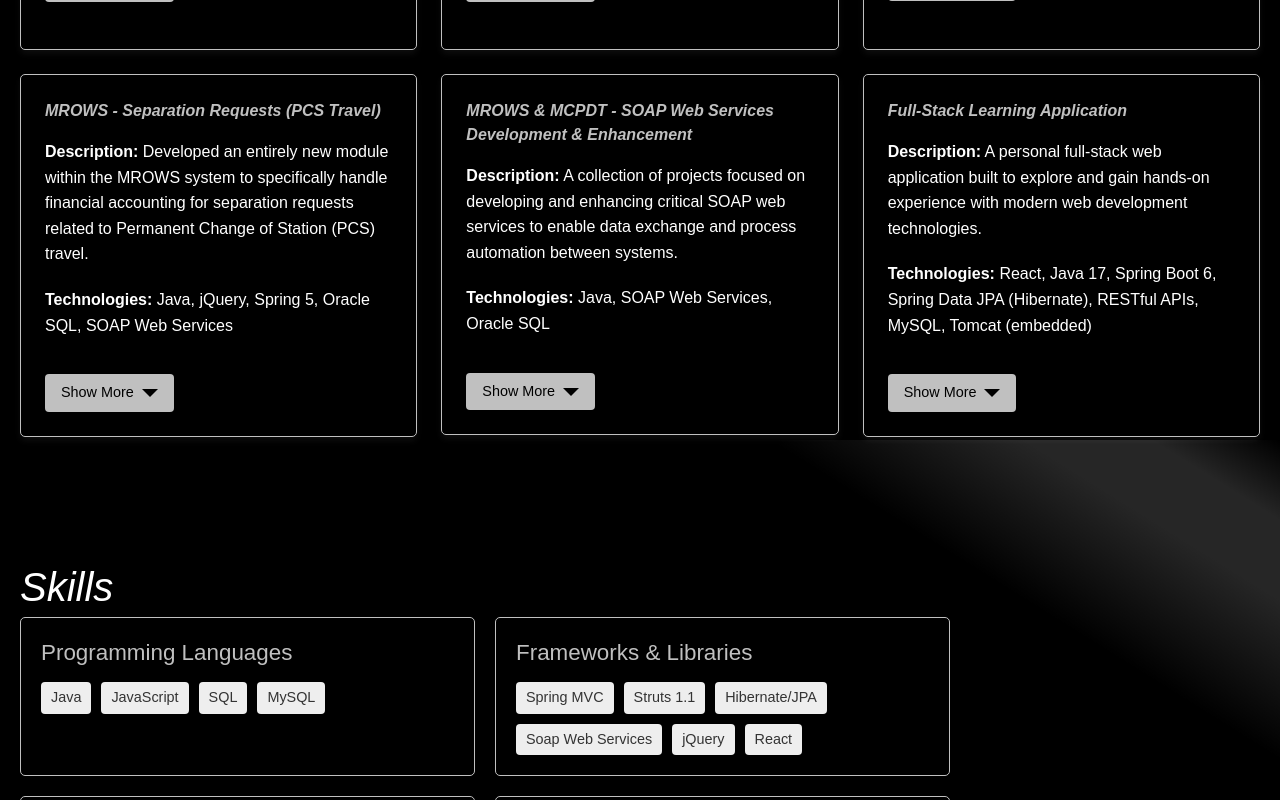
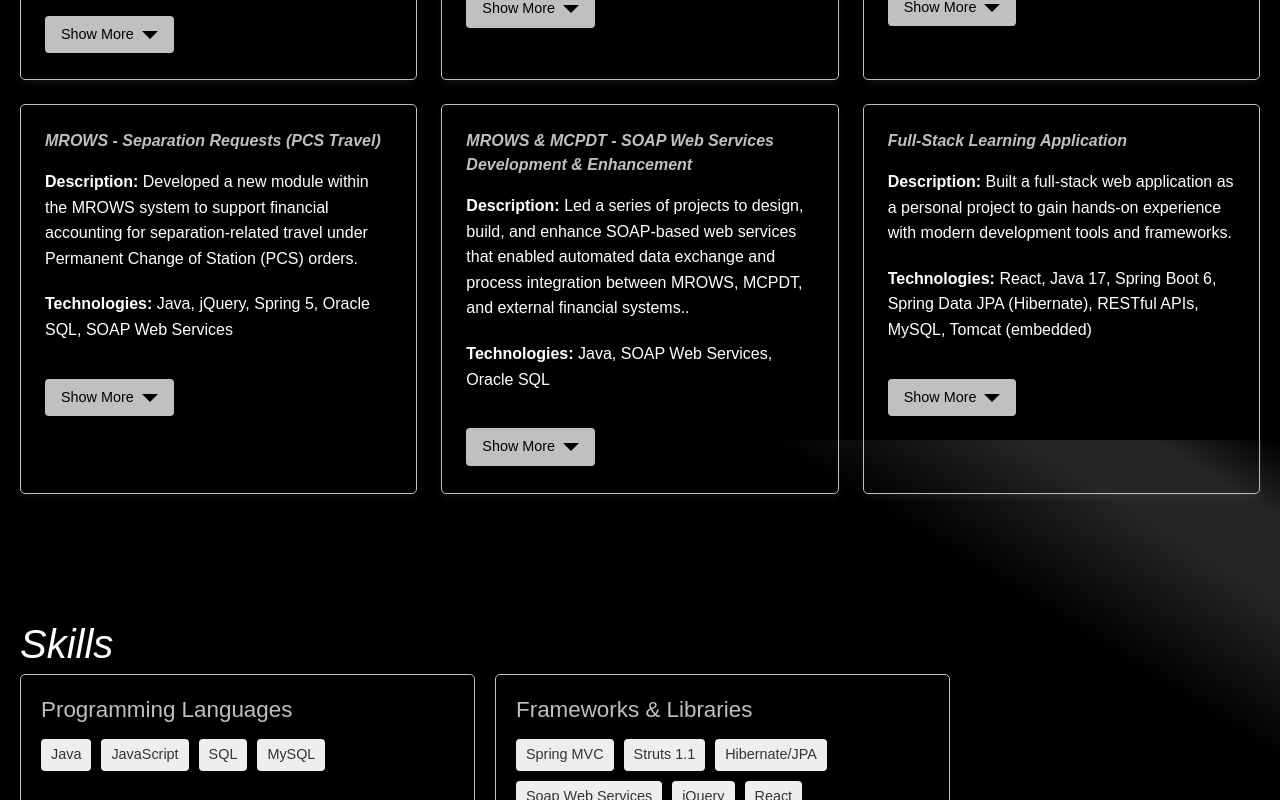
Before and after one commit to ethan5191/portfolio_v2, a Next.js app: page / in a window 1280 px wide. Shown: the part 3560-4360 px from the top of the page. Built offline with nearby package versions, Linux system fonts and the light colour scheme.

Commit message:
Updated project cards descriptions, increased size, and added a ul/li for the tech details on each project.

```diff
--- a/app/components/projects2/ProjectCard2.tsx
+++ b/app/components/projects2/ProjectCard2.tsx
@@ -1,6 +1,6 @@
 'use client';
 
-import React, { useRef, useState } from 'react';
+import React, {useRef, useState} from 'react';
 import styles from './projects2Section.module.css';
 import Project from "./project";
 
@@ -8,7 +8,7 @@ interface ProjectCardProps {
     project: Project;
 }
 
-const ProjectCard: React.FC<ProjectCardProps> = ({ project }) => {
+const ProjectCard: React.FC<ProjectCardProps> = ({project}) => {
     // *** Each instance of ProjectCard gets its own state and ref ***
     const [expanded, setExpanded] = useState(false);
     const detailsRef = useRef<HTMLDivElement>(null);
@@ -35,7 +35,14 @@ const ProjectCard: React.FC<ProjectCardProps> = ({ project }) => {
             >
                 <div className={styles.detailsInner}>
                     <p><strong>Role:</strong> {project.role}</p>
-                    <p><strong>Technical Highlights:</strong> {project.technicalDetails}</p>
+                    <p><strong>Technical Highlights:</strong></p>
+                    <ul>
+                        {project.technicalDetails.map((detail) => (
+                            <li key={detail}>
+                                {detail}
+                            </li>
+                        ))}
+                    </ul>
                     <p><strong>Impact:</strong> {project.impact}</p>
                 </div>
             </div>
--- a/app/components/projects2/Projects2Section.tsx
+++ b/app/components/projects2/Projects2Section.tsx
@@ -11,57 +11,71 @@ const myProjects = [
     {
         id: 'mrows-travel',
         title: 'MROWS - Travel Claim Module',
-        description: 'Developed a significant module within the MROWS system to automate travel claim processing, integrating with the external DTMS system.',
-        role: 'Collaborated on the full-stack design and implementation. My key contributions included creating new database architecture, developing both the user interface elements (UI) and backend processing logic, building the outgoing SOAP web service integration with DTMS, and designing the incoming reconciliation/rejection web service that received payment information.',
+        description: 'Led the development of a critical module within the MROWS system to automate the travel claim submission and processing workflow. This module integrated with the external DTMS system to streamline approvals and payments.',
+        role: 'Collaborated on the full-stack design and implementation. Key contributions included architecting a new database schema, developing user interface components and backend logic, building an outgoing SOAP web service to DTMS, and designing an incoming reconciliation/rejection service to receive payment confirmations and status updates.',
         technologies: ['Java', 'Spring 5 MVC', 'jQuery', 'SOAP', 'Oracle SQL', 'JSPs'],
-        technicalDetails: 'Designed and implemented new database architecture; developed UI elements and backend processing logic; built the outgoing web service call to DTMS; designed the incoming reconciliation web service.',
-        impact: 'This project significantly streamlined the travel claim submission process, reducing a manual workflow that previously took weeks down to just a couple of hours before a Marine received payment. Between 2019 and 2024, the module successfully processed an average of 2300 travel claims annually.',
+        technicalDetails: ['Designed and implemented a new relational database architecture to support claim data lifecycle.',
+            'Developed both frontend UI components and backend logic for claims submission and tracking.',
+            'Built outgoing SOAP-based web service integration with DTMS for data transmission.',
+            'Designed incoming web service endpoint to handle payment reconciliation and rejections from DTMS.'],
+        impact: 'Automated and accelerated a previously manual workflow, reducing the claim processing time from several weeks to just a few hours. From 2019 to 2024, the module processed an average of 2,300 travel claims annually, significantly improving financial timeliness for Marines.',
     },
     {
         id: 'mrows-dai',
         title: 'MROWS - SABRS to DAI Transition',
-        description: 'Led the development effort to transition funding information from the MROWS system to the Department of Defense\'s official accounting system, DAI.',
-        role: 'Served as the main developer on this critical transition project.',
+        description: 'Led the modernization of MROWS financial integrations by transitioning from the legacy SABRS system to the Department of Defense\’s new standard accounting system, the Defense Agencies Initiative (DAI).',
+        role: 'Served as the primary developer on this high-visibility project, responsible for the full lifecycle of design, development, and deployment.',
         technologies: ['Java', 'Spring 5 MVC', 'Quartz Scheduler', 'Oracle SQL', 'JSPs'],
-        technicalDetails: 'Designed and implemented the automated process for creating DAI records and securely transmitting this data via XML on a scheduled basis, setting up two distinct scheduled jobs.',
-        impact: 'Successfully enabled MROWS to integrate with the DoD\'s standard accounting system, significantly streamlining the audit process. This transition contributed to the Marine Corps achieving clean financial audits for the past two years.',
+        technicalDetails: ['Designed and implemented an automated process to generate DAI-compliant XML records.',
+            'Created two distinct scheduled jobs using Quartz Scheduler to manage secure, periodic data transmission.',
+            'Ensured secure and reliable integration with DAI to meet strict DoD financial and security requirements.'],
+        impact: 'Enabled MROWS to fully integrate with the DoD’s standard accounting platform, streamlining financial reporting and audit readiness. This project directly contributed to the Marine Corps achieving clean financial audit outcomes for two consecutive years..',
     },
     {
         id: 'mcpdt-slo',
         title: 'MCPDT - Funding Structure Transition (LOA to SFIS SLOA)',
-        description: 'Updated the funding allocation process within the MCPDT system to transition from a legacy LOA structure to the standardized SFIS SLOA.',
-        role: 'Served as the sole developer responsible for designing and implementing this new logical process.',
+        description: 'Modernized the funding allocation process within the MCPDT system by transitioning from the legacy Line of Accounting (LOA) format to the standardized SFIS-compliant Standard Line of Accounting (SLOA) structure.',
+        role: 'Served as the sole developer responsible for designing, implementing, and integrating the new funding logic..',
         technologies: ['Java', 'Oracle SQL'],
-        technicalDetails: 'Developed the core logic to integrate the new, annually generated SLOA data with each order created in MCPDT, ensuring accurate financial tracking according to the updated structure.',
-        impact: 'Aligned the funding process with the new official financial structure, improving compliance and accuracy. Project is ongoing.',
+        technicalDetails: ['Implemented core logic to incorporate annually generated SLOA data into each MCPDT order.',
+            'Ensured accurate alignment of financial tracking with the new SFIS-compliant structure.',
+            'Designed the solution to support yearly updates to SLOA data with minimal manual intervention.'],
+        impact: 'Brought the MCPDT system into compliance with the updated DoD financial standards, enhancing accuracy and audit readiness. The project is currently ongoing, with phased improvements continuing.',
         // status: 'Ongoing, expected completion 9/30/2025' // Add status if desired
     },
     {
         id: 'mrows-sep',
         title: 'MROWS - Separation Requests (PCS Travel)',
-        description: 'Developed an entirely new module within the MROWS system to specifically handle financial accounting for separation requests related to Permanent Change of Station (PCS) travel.',
-        role: 'Served as the sole developer responsible for the full lifecycle of this new module.',
+        description: 'Developed a new module within the MROWS system to support financial accounting for separation-related travel under Permanent Change of Station (PCS) orders.',
+        role: 'Served as the sole developer responsible for the full lifecycle of the module—from initial design through implementation and deployment..',
         technologies: ['Java', 'jQuery', 'Spring 5', 'Oracle SQL', 'SOAP Web Services'],
-        technicalDetails: 'Created the complete new module, including designing the UI, developing backend processes, and establishing a new database structure. Implemented the workflow to send requests to MCPDT and DAI for funding.',
-        impact: 'Provided significantly more accurate financial accounting for funds spent on the return travel portion of PCS orders by enabling precise tracking previously not possible.',
+        technicalDetails: ['Designed and implemented a new UI, backend logic, and supporting database structure.',
+            'Built the end-to-end workflow to transmit funding requests to MCPDT and DAI.',
+            'Ensured integration with existing financial systems while maintaining data accuracy and reliability.'],
+        impact: 'Enabled precise financial tracking for the return-travel portion of PCS orders, addressing a longstanding gap in accountability. The new module significantly improved accuracy in reporting and managing separation-related travel expenses..',
     },
     {
         id: 'mrows-mcpdt-soap',
         title: 'MROWS & MCPDT - SOAP Web Services Development & Enhancement',
-        description: 'A collection of projects focused on developing and enhancing critical SOAP web services to enable data exchange and process automation between systems.',
-        role: 'Created multiple new web services (three in MROWS, one in MCPDT) and updated business logic for existing services.',
+        description: 'Led a series of projects to design, build, and enhance SOAP-based web services that enabled automated data exchange and process integration between MROWS, MCPDT, and external financial systems..',
+        role: 'Developed multiple new web services (three in MROWS, one in MCPDT) and updated the business logic for several existing services to support evolving integration needs..',
         technologies: ['Java', 'SOAP Web Services', 'Oracle SQL'],
-        technicalDetails: 'Developed integration services (e.g., MROWS to MCPDT order search, MCPDT to DAI reconciliation) facilitating data exchange and automation.',
-        impact: 'Improved audit compliance by centralizing user access and enhanced financial auditability by automating payment updates.',
+        technicalDetails: ['Built integration services such as MROWS-to-MCPDT order search and DTMS-to-MCPDT-to-DAI reconciliation.',
+            'Enhanced existing services to improve reliability, data integrity, and performance.',
+            'Focused on secure, real-time communication and automated workflows across systems.'],
+        impact: 'Improved audit compliance by centralizing and standardizing user access points. Enhanced financial transparency and accuracy by automating payment updates and reconciliation processes..',
     },
     {
         id: 'personal-learning-app',
         title: 'Full-Stack Learning Application', // Or a functional name
-        description: 'A personal full-stack web application built to explore and gain hands-on experience with modern web development technologies.',
-        role: 'Sole developer.',
+        description: 'Built a full-stack web application as a personal project to gain hands-on experience with modern development tools and frameworks.',
+        role: 'Sole developer responsible for the end-to-end design and implementation of the application..',
         technologies: ['React', 'Java 17', 'Spring Boot 6', 'Spring Data JPA (Hibernate)', 'RESTful APIs', 'MySQL', 'Tomcat (embedded)'],
-        technicalDetails: 'React frontend with multiple views; Java 17/Spring Boot backend with RESTful APIs; MySQL database with Hibernate; Implemented data display and processing logic.',
-        impact: 'Demonstrates ability to learn and apply modern full-stack technologies and architectural patterns.',
+        technicalDetails: ['Developed a dynamic React frontend with multiple views and interactive components.',
+            'Built a Spring Boot 6 backend exposing RESTful APIs for client-server communication',
+            'Used Spring Data JPA with Hibernate for ORM and MySQL as the persistent data layer.',
+            'Implemented business logic for processing, storing, and displaying data in real time.'],
+        impact: 'Demonstrates practical application of modern full-stack technologies and showcases the ability to design, build, and deploy a complete web application from scratch.',
     },
 ];
 
@@ -71,7 +85,7 @@ const Projects2Section = () => {
             <h2>My Work / Projects</h2>
             <div className={styles.projectGrid}>
                 {myProjects.map(project => (
-                    <ProjectCard key={project.id} project={project} />
+                    <ProjectCard key={project.id} project={project}/>
                 ))}
             </div>
         </section>
--- a/app/components/projects2/project.ts
+++ b/app/components/projects2/project.ts
@@ -4,7 +4,7 @@ export interface Project {
     description: string; // Brief
     role: string; // Full detail
     technologies: string[];
-    technicalDetails: string; // Full detail
+    technicalDetails: string[]; // Full detail
     impact: string; // Full detail
 }
 
--- a/app/components/projects2/projects2Section.module.css
+++ b/app/components/projects2/projects2Section.module.css
@@ -13,7 +13,7 @@
     border-radius: 5px;
     transition: box-shadow 0.2s ease;
     box-shadow: 0 4px 6px rgba(255, 255, 255, 0.05);
-    min-height: 360px;
+    min-height: 390px;
 }
 
 /* Card hover effect */
@@ -95,6 +95,22 @@
     font-size: 0.95rem;
 }
 
+.detailsInner ul {
+    list-style: disc;
+    margin-top: -1em;
+    margin-bottom: 1em;
+    padding-left: 20px;
+}
+
+.detailsInner li {
+    margin-bottom: 0.5rem;
+    line-height: 1.4;
+}
+
+.detailsInner li:last-child {
+    margin-bottom: 0;
+}
+
 @media (max-width: 768px) {
     .projectGrid {
         grid-template-columns: repeat(auto-fit, minmax(calc(100vw/2), 1fr));
```
